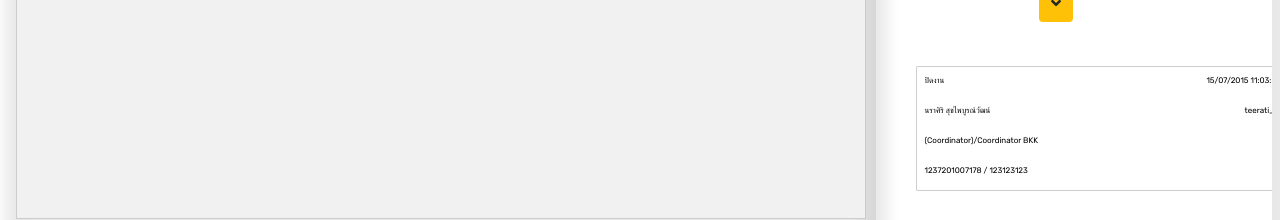
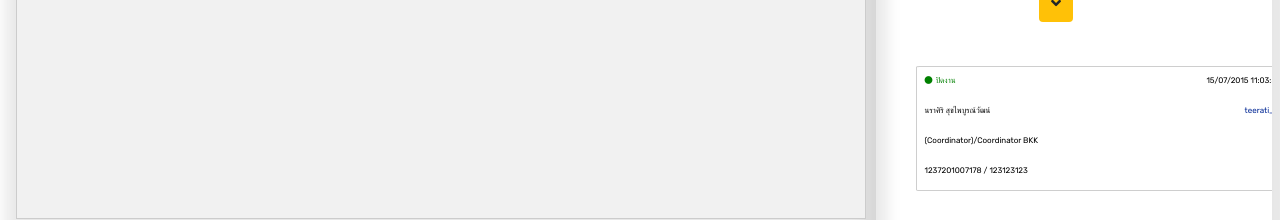
Before and after one commit to masty123/benjajinda_test, a React (Create React App) app: page / in a window 1280 px wide. Shown: the part 1048-1268 px from the top of the page. Built offline with nearby package versions, Linux system fonts and the light colour scheme.

Commit message:
adjust css

```diff
--- a/src/components/JobStatus/JobStatus.css
+++ b/src/components/JobStatus/JobStatus.css
@@ -194,10 +194,6 @@ ul li:nth-child(2) .iconStatus::after{
     border-bottom: 1px solid rgb(194, 193, 193);
 }
 
-.order-type-section p {
-
-}
-
 .order-type,
 .order-type-description {
     font-size: 0.5rem;
@@ -210,23 +206,6 @@ ul li:nth-child(2) .iconStatus::after{
     float: left;
     color: black;
 }
-
-
-.order-type-description{
-}
-
-
-
-
-.order-type {
-    /* padding-left: 1rem; */
-}
-
-
-
-
-
-
 
 .content-info{
     width: 430px;
@@ -376,7 +355,20 @@ ul li:nth-child(2) .iconStatus::after{
 }
 
 .handler-content-info div p:nth-child(2) {
-    text-align: right;}
+    text-align: right;
+}
+.handler-status-container .handler-status {
+    color: green;
+}
+
+.handler-status i {
+    margin-right: 0.2rem;
+}
+
+.handler-name-container .handler-username {
+    color: rgb(0, 39, 148);
+}
+
 
 /* Job Description */
 .tab {
--- a/src/components/JobStatus/JobStatus.js
+++ b/src/components/JobStatus/JobStatus.js
@@ -158,18 +158,18 @@ class JobStatus extends Component {
 
                          <div className="handler-content-info">
 
-                            <div>
-                                <p>ปิดงาน</p>
+                            <div className="handler-status-container">
+                                <p className="handler-status"><i class="fas fa-circle"></i>ปิดงาน</p>
                                 <p>15/07/2015 11:03:31</p>
                             </div>
 
-                             <div>
-                                <p>นราศิริ สุขไพบูรณ์วัฒน์</p>
-                                <p>teerati_c</p>
+                             <div className="handler-name-container">
+                                <p className="handler-name">นราศิริ สุขไพบูรณ์วัฒน์</p>
+                                <p className="handler-username">teerati_c</p>
                             </div>
 
-                            <div>
-                                <p>(Coordinator)/Coordinator BKK</p>
+                            <div className="handler-role">
+                                <p className="handler-role-description">(Coordinator)/Coordinator BKK</p>
                             </div>
 
                             <div>
```
